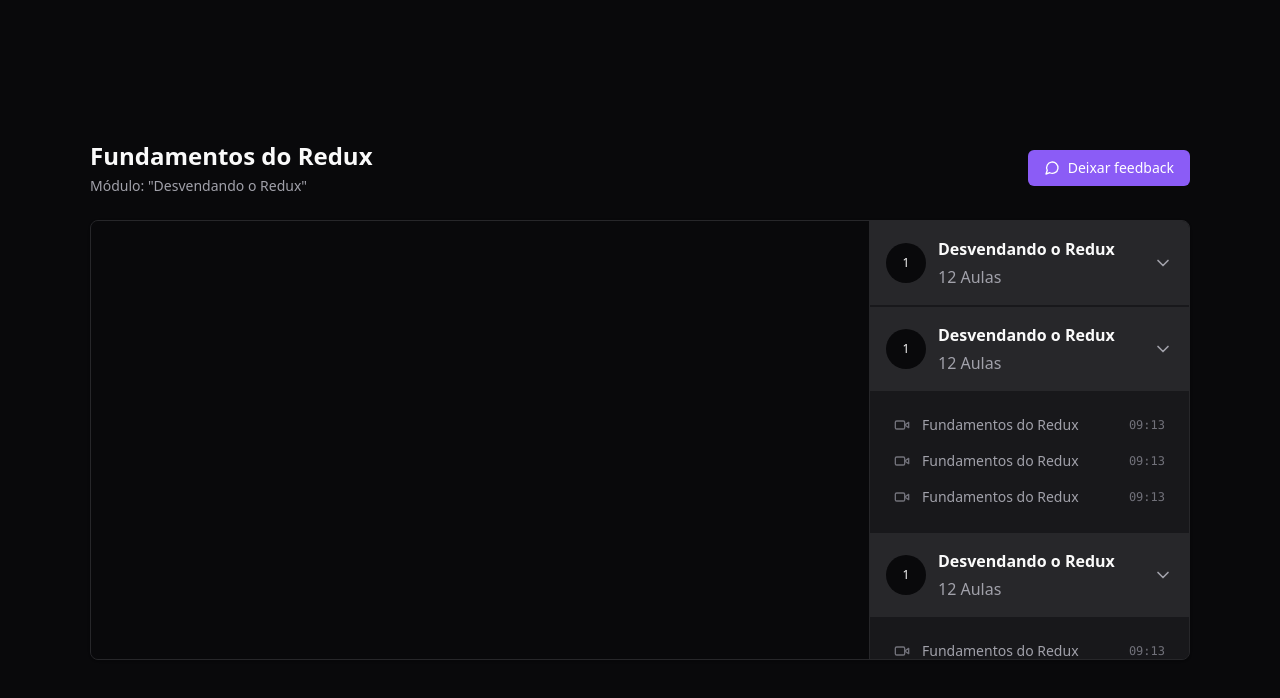
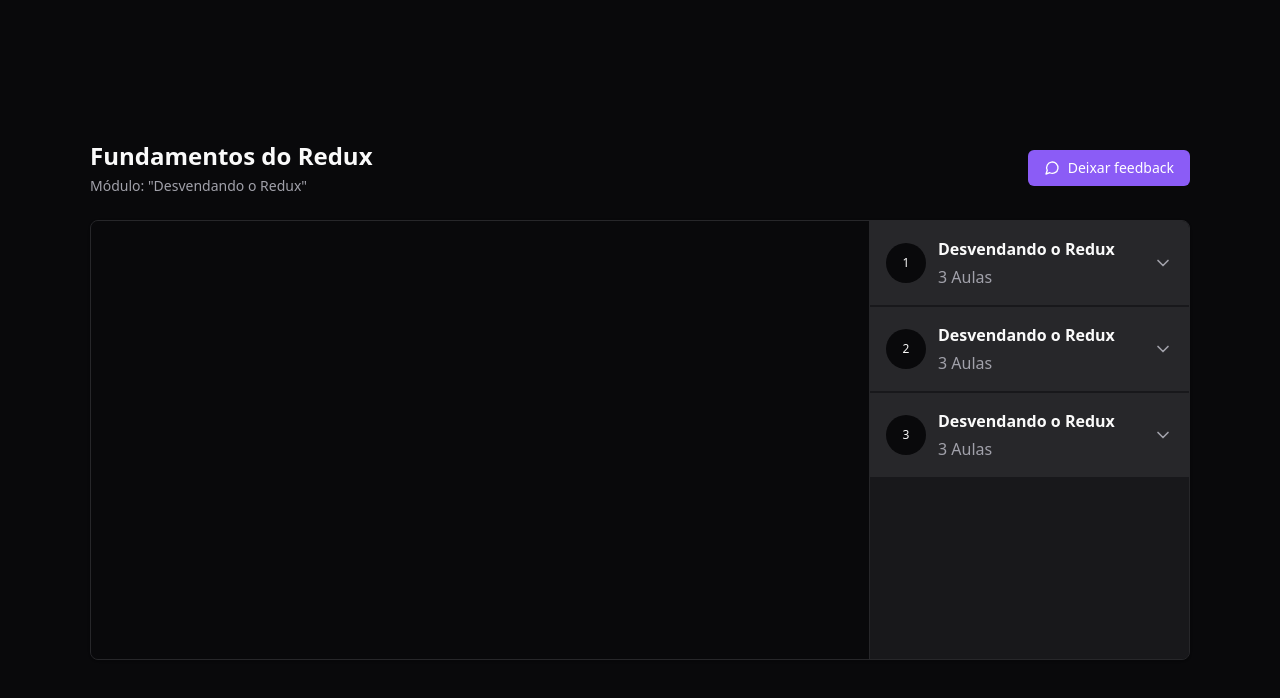
Before and after one commit to matheralvs/react-redux-zustand, a React (Vite) app: page / in a window 1280 px wide. Shown: the top 698 px of the page. Built offline with nearby package versions, Linux system fonts and the light colour scheme.

Commit message:
chore: applying radix collapsible on modules

```diff
--- a/package.json
+++ b/package.json
@@ -10,6 +10,7 @@
     "preview": "vite preview"
   },
   "dependencies": {
+    "@radix-ui/react-collapsible": "^1.0.3",
     "@reduxjs/toolkit": "^1.9.5",
     "lucide-react": "^0.258.0",
     "react": "^18.2.0",
--- /dev/null
+++ b/src/components/Header.tsx
@@ -0,0 +1,12 @@
+export interface HeaderProps {}
+
+export function Header(props: HeaderProps) {
+  return (
+    <div className="flex flex-col gap-1">
+      <h1 className="text-2xl font-bold">Fundamentos do Redux</h1>
+      <span className="text-sm text-zinc-400">
+        Módulo: "Desvendando o Redux"
+      </span>
+    </div>
+  );
+}
--- /dev/null
+++ b/src/components/Lesson.tsx
@@ -0,0 +1,18 @@
+import { Video } from "lucide-react";
+
+interface LessonProps {
+  title: string;
+  duration: string;
+}
+
+export function Lesson({ title, duration }: LessonProps) {
+  return (
+    <button className="flex items-center gap-3 text-sm text-zinc-400">
+      <Video className="h-4 w-4 text-zinc-500" />
+      <span>{title}</span>
+      <span className="ml-auto font-mono text-xs text-zinc-500">
+        {duration}
+      </span>
+    </button>
+  );
+}
--- /dev/null
+++ b/src/components/Module.tsx
@@ -0,0 +1,37 @@
+import * as Collapsible from "@radix-ui/react-collapsible";
+
+import { ChevronDown } from "lucide-react";
+import { Lesson } from "./Lesson";
+
+interface ModuleProps {
+  moduleIndex: number;
+  title: string;
+  amountOfLessons: number;
+}
+
+export function Module({ title, amountOfLessons, moduleIndex }: ModuleProps) {
+  return (
+    <Collapsible.Root className="group">
+      <Collapsible.Trigger className="flex w-full items-center gap-3 bg-zinc-800 p-4">
+        <div className="flex h-10 w-10 items-center justify-center rounded-full bg-zinc-950 text-xs">
+          {moduleIndex + 1}
+        </div>
+
+        <div className="flex flex-col gap-1 text-left">
+          <strong className="text-sx">{title}</strong>
+          <span className="text-sx text-zinc-400">{amountOfLessons} Aulas</span>
+        </div>
+
+        <ChevronDown className="ml-auto h-5 w-5 text-zinc-400 transition-transform duration-300 group-data-[state=open]:rotate-180" />
+      </Collapsible.Trigger>
+
+      <Collapsible.Content>
+        <nav className="relative flex flex-col gap-4 p-6">
+          <Lesson title="Fundamentos do Redux" duration="09:13" />
+          <Lesson title="Fundamentos do Redux" duration="09:13" />
+          <Lesson title="Fundamentos do Redux" duration="09:13" />
+        </nav>
+      </Collapsible.Content>
+    </Collapsible.Root>
+  );
+}
--- /dev/null
+++ b/src/components/Video.tsx
@@ -0,0 +1,14 @@
+import ReactPlayer from "react-player";
+
+export function Video() {
+  return (
+    <div className="aspect-video w-full bg-zinc-950">
+      <ReactPlayer
+        width="100%"
+        height="100%"
+        controls
+        url="https://youtube.com/watch?v=QH2-TGUlwu4"
+      />
+    </div>
+  );
+}
--- a/src/pages/Player.tsx
+++ b/src/pages/Player.tsx
@@ -1,19 +1,15 @@
-import { MessageCircle, ChevronDown, Video } from "lucide-react";
+import { MessageCircle } from "lucide-react";
 
-import ReactPlayer from "react-player";
+import { Header } from "../components/Header";
+import { Video } from "../components/Video";
+import { Module } from "../components/Module";
 
 export function Player() {
   return (
     <div className="flex h-screen items-center justify-center bg-zinc-950 text-zinc-50">
       <div className="flex w-[1100px] flex-col gap-6">
         <div className="flex items-center justify-between">
-          {/* Header */}
-          <div className="flex flex-col gap-1">
-            <h1 className="text-2xl font-bold">Fundamentos do Redux</h1>
-            <span className="text-sm text-zinc-400">
-              Módulo: "Desvendando o Redux"
-            </span>
-          </div>
+          <Header />
 
           <button className="flex items-center gap-2 rounded-md bg-violet-500 px-4 py-2 text-sm font-medium text-white transition-colors hover:bg-violet-600">
             <MessageCircle className="h-4 w-4" />
@@ -23,113 +19,25 @@
 
         <main className="relative flex overflow-hidden rounded-lg border border-zinc-800 bg-zinc-900 pr-80 shadow">
           <div className="flex-1">
-            <div className="aspect-video w-full bg-zinc-950">
-              <ReactPlayer
-                width="100%"
-                height="100%"
-                controls
-                url="https://youtube.com/watch?v=QH2-TGUlwu4"
-              />
-            </div>
+            <Video />
           </div>
 
-          <aside className="divide-zinc-7 absolute bottom-0 right-0 top-0 w-80 divide-y-2 divide-zinc-900 overflow-y-scroll border-l border-zinc-800 bg-zinc-900 scrollbar scrollbar-thin scrollbar-track-zinc-950 scrollbar-thumb-violet-500">
-            <div>
-              <button className="flex w-full items-center gap-3 bg-zinc-800 p-4">
-                <div className="flex h-10 w-10 items-center justify-center rounded-full bg-zinc-950 text-xs">
-                  1
-                </div>
-
-                <div className="flex flex-col gap-1 text-left">
-                  <strong className="text-sx">Desvendando o Redux</strong>
-                  <span className="text-sx text-zinc-400">12 Aulas</span>
-                </div>
-
-                <ChevronDown className="ml-auto h-5 w-5 text-zinc-400" />
-              </button>
-            </div>
-
-            <div>
-              <button className="flex w-full items-center gap-3 bg-zinc-800 p-4">
-                <div className="flex h-10 w-10 items-center justify-center rounded-full bg-zinc-950 text-xs">
-                  1
-                </div>
-
-                <div className="flex flex-col gap-1 text-left">
-                  <strong className="text-sx">Desvendando o Redux</strong>
-                  <span className="text-sx text-zinc-400">12 Aulas</span>
-                </div>
-
-                <ChevronDown className="ml-auto h-5 w-5 text-zinc-400" />
-              </button>
-
-              <nav className="relative flex flex-col gap-4 p-6">
-                <button className="flex items-center gap-3 text-sm text-zinc-400">
-                  <Video className="h-4 w-4 text-zinc-500" />
-                  <span>Fundamentos do Redux</span>
-                  <span className="ml-auto font-mono text-xs text-zinc-500">
-                    09:13
-                  </span>
-                </button>
-
-                <button className="flex items-center gap-3 text-sm text-zinc-400">
-                  <Video className="h-4 w-4 text-zinc-500" />
-                  <span>Fundamentos do Redux</span>
-                  <span className="ml-auto font-mono text-xs text-zinc-500">
-                    09:13
-                  </span>
-                </button>
-
-                <button className="flex items-center gap-3 text-sm text-zinc-400">
-                  <Video className="h-4 w-4 text-zinc-500" />
-                  <span>Fundamentos do Redux</span>
-                  <span className="ml-auto font-mono text-xs text-zinc-500">
-                    09:13
-                  </span>
-                </button>
-              </nav>
-            </div>
-
-            <div>
-              <button className="flex w-full items-center gap-3 bg-zinc-800 p-4">
-                <div className="flex h-10 w-10 items-center justify-center rounded-full bg-zinc-950 text-xs">
-                  1
-                </div>
-
-                <div className="flex flex-col gap-1 text-left">
-                  <strong className="text-sx">Desvendando o Redux</strong>
-                  <span className="text-sx text-zinc-400">12 Aulas</span>
-                </div>
-
-                <ChevronDown className="ml-auto h-5 w-5 text-zinc-400" />
-              </button>
-
-              <nav className="relative flex flex-col gap-4 p-6">
-                <button className="flex items-center gap-3 text-sm text-zinc-400">
-                  <Video className="h-4 w-4 text-zinc-500" />
-                  <span>Fundamentos do Redux</span>
-                  <span className="ml-auto font-mono text-xs text-zinc-500">
-                    09:13
-                  </span>
-                </button>
-
-                <button className="flex items-center gap-3 text-sm text-zinc-400">
-                  <Video className="h-4 w-4 text-zinc-500" />
-                  <span>Fundamentos do Redux</span>
-                  <span className="ml-auto font-mono text-xs text-zinc-500">
-                    09:13
-                  </span>
-                </button>
-
-                <button className="flex items-center gap-3 text-sm text-zinc-400">
-                  <Video className="h-4 w-4 text-zinc-500" />
-                  <span>Fundamentos do Redux</span>
-                  <span className="ml-auto font-mono text-xs text-zinc-500">
-                    09:13
-                  </span>
-                </button>
-              </nav>
-            </div>
+          <aside className="divide-zinc-7 absolute bottom-0 right-0 top-0 w-80 divide-y-2 divide-zinc-900 overflow-y-scroll border-l border-zinc-800 bg-zinc-900 scrollbar-thin scrollbar-track-zinc-950 scrollbar-thumb-violet-500">
+            <Module
+              moduleIndex={0}
+              title="Desvendando o Redux"
+              amountOfLessons={3}
+            />
+            <Module
+              moduleIndex={1}
+              title="Desvendando o Redux"
+              amountOfLessons={3}
+            />
+            <Module
+              moduleIndex={2}
+              title="Desvendando o Redux"
+              amountOfLessons={3}
+            />
           </aside>
         </main>
       </div>
--- a/tailwind.config.js
+++ b/tailwind.config.js
@@ -1,11 +1,8 @@
 /** @type {import('tailwindcss').Config} */
 export default {
-  content: [
-    "./index.html",
-    "./src/**/*.{js,ts,jsx,tsx}",
-  ],
+  content: ["./index.html", "./src/**/*.{js,ts,jsx,tsx}"],
   theme: {
     extend: {},
   },
-  plugins: [require('tailwind-scrollbar')],
-}
+  plugins: [require("tailwind-scrollbar")],
+};
```
Also changed, not shown: 1 other file (tests, documents, lock files or other folders).
